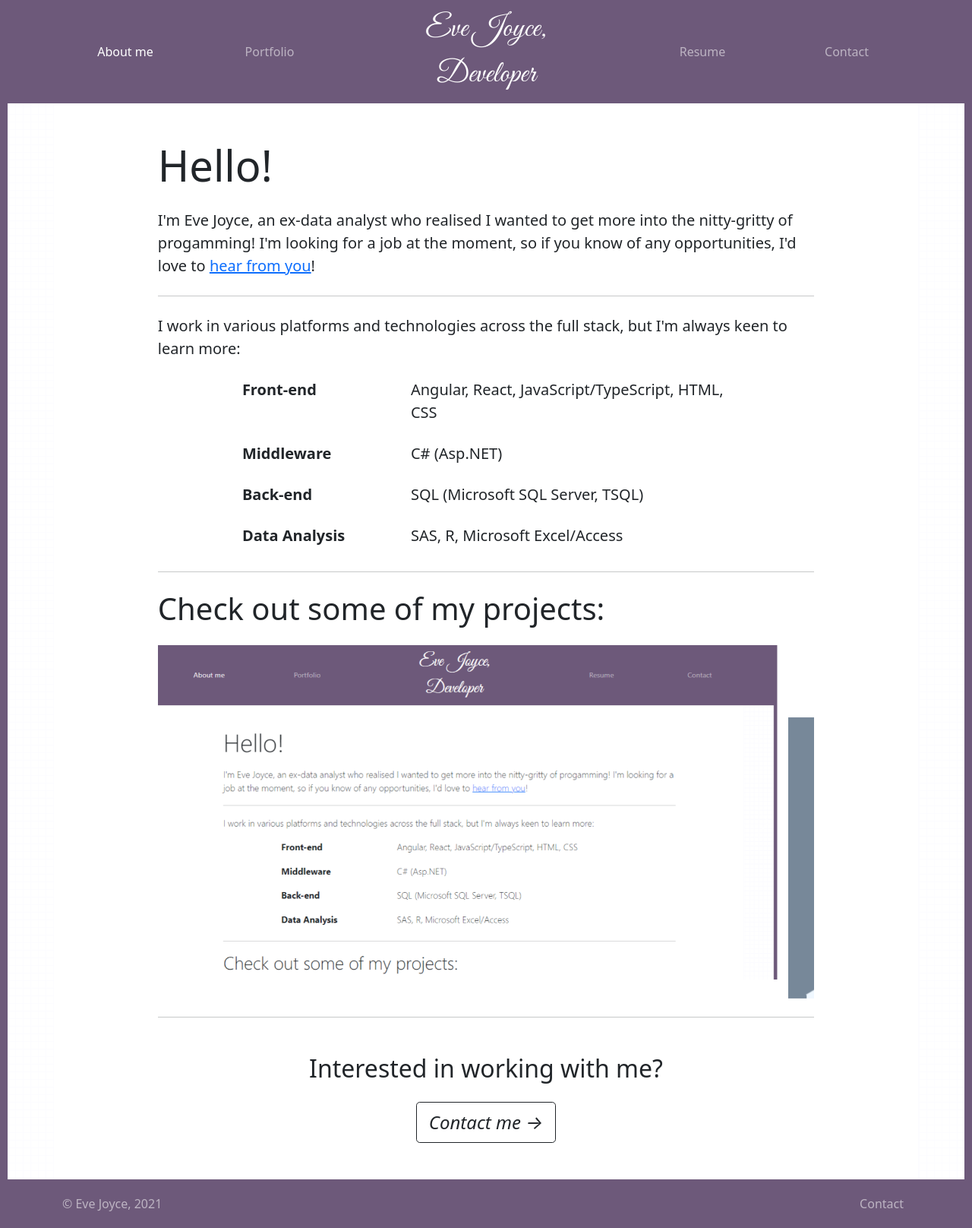
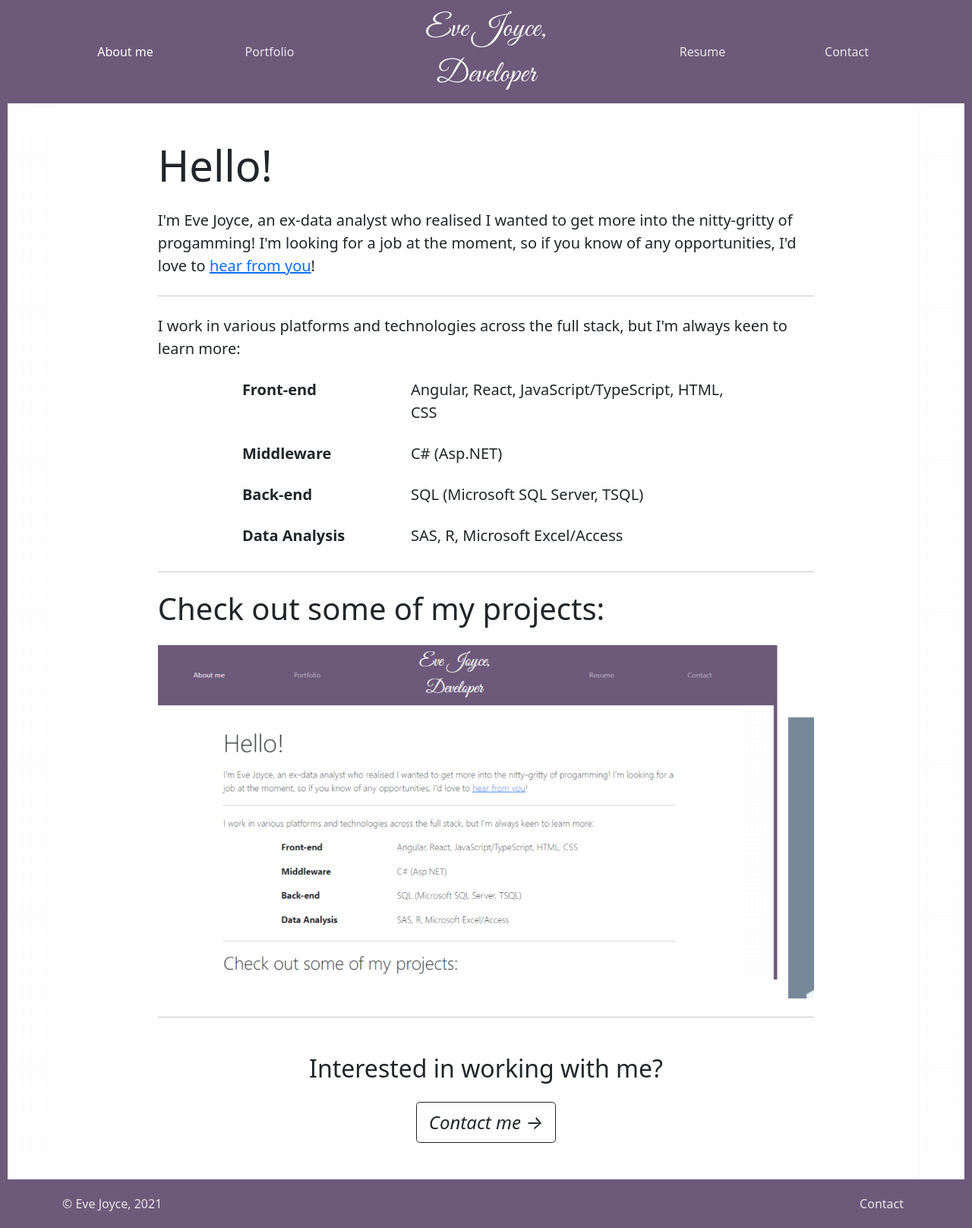
Before and after one commit to jellyve/angular-portfolio, an Angular app: page / in a window 1280 px wide. Shown: the whole page at 76% size. Built offline with nearby package versions, Linux system fonts and the light colour scheme.

Commit message:
fixed a broken link, edited navbar styling

```diff
--- a/angular.json
+++ b/angular.json
@@ -32,8 +32,9 @@
               }
             ],
             "styles": [
-              "src/styles.css",
-              "./node_modules/bootstrap/dist/css/bootstrap.css"
+              "src/custom.scss",
+              "src/styles.css"
+
             ],
             "scripts": [
               "node_modules/jquery/dist/jquery.min.js",
@@ -104,8 +105,8 @@
               "src/assets"
             ],
             "styles": [
-              "src/styles.css",
-              "./node_modules/bootstrap/dist/css/bootstrap.css"
+              "src/custom.scss",
+              "src/styles.css"
             ],
             "scripts": [
               "node_modules/jquery/dist/jquery.min.js",
--- a/src/app/components/nav/nav.component.css
+++ b/src/app/components/nav/nav.component.css
@@ -1,9 +1,15 @@
 /* a{
     border: 1px solid white;
 } */
+
 .name-title{
     font-family: 'Great Vibes', cursive;
 }
+
+.nav-link{
+    color:#fff;
+}
+
 .header-nav{
     margin-left: -10px;
     margin-right: -10px;
--- a/src/assets/projects.json
+++ b/src/assets/projects.json
@@ -5,14 +5,14 @@
     "description":
       "This portfolio website, coded in an Angular environment with Bootstrap styling and components. Hosted with Netlify to utilise Netlify Forms for the contact page.",
     "image": "../assets/portfolio.png",
-    "link": "https://flamboyant-wozniak-d0772a.netlify.app/",
+    "link": "https://eve-joyce.netlify.app/",
     "source": "https://github.com/jellyve/angular-portfolio"
   },
   {
     "title": "HexSweeper",
     "technologies": ["JavaScript","CSS","HTML","React"],
     "description":
-      "My first for fun project, written as I learnt Javascript - a minesweeper-like game with hexagonal tiles. Extended with React to implement a high-score functionality.",
+      "My first for fun project, written as I learnt Javascript - a minesweeper-like game with hexagonal tiles. Working to extend with React to implement a high-score functionality.",
     "image": "../assets/mines.png",
     "link": "http://swin103681990.somee.com/mines/mine1.html",
     "source": "https://github.com/jellyve/mines-web"
--- /dev/null
+++ b/src/custom.scss
@@ -0,0 +1,12 @@
+// Custom.scss
+// Option A: Include all of Bootstrap
+
+// Include any default variable overrides here (though functions won't be available)
+$navbar-dark-color:                 rgba(#fff, .85);
+$navbar-dark-hover-color:           rgba(#fff, .9);
+$navbar-dark-active-color:          #fff;
+$navbar-dark-disabled-color:        rgba(#fff, .25);
+
+@import "../node_modules/bootstrap/scss/bootstrap";
+
+// Then add additional custom code here
```
